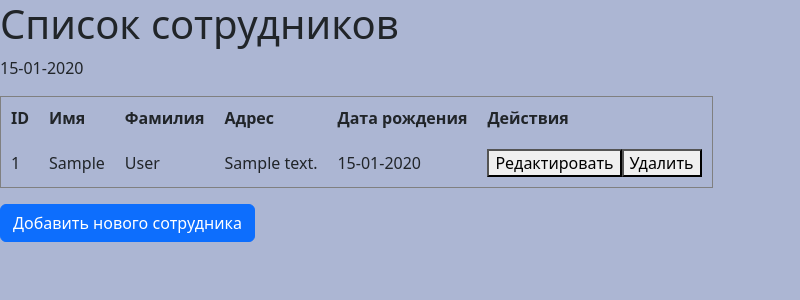
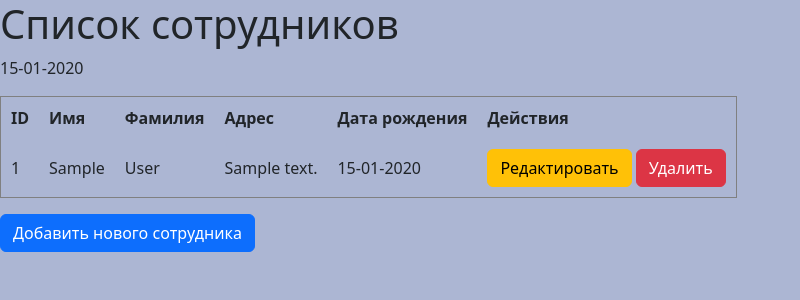
Before and after one commit to anarchyon/probe2, a FastAPI app: page / in a window 1280 px wide. Shown: the top 300 px of the page, without its empty margins (0-800 px from the left). Run offline with FastAPI, Linux system fonts and the light colour scheme; tables that the repository leaves empty hold one stand-in row (values such as "Sample post").

Commit message:
Изменен класс на кнопках в html

```diff
--- a/templates/index.html
+++ b/templates/index.html
@@ -25,7 +25,10 @@
                 <td>{{employee.last_name}}</td>
                 <td>{{employee.address}}</td>
                 <td>{{employee.birthdate}}</td>
-                <td><button type="button">Редактировать</button><button type="button">Удалить</button></td>
+                <td>
+                    <button type="button" class="btn btn-warning">Редактировать</button>
+                    <button type="button" class="btn btn-danger">Удалить</button>
+                </td>
             </tr>
         {% endfor %}
         </table>
```
